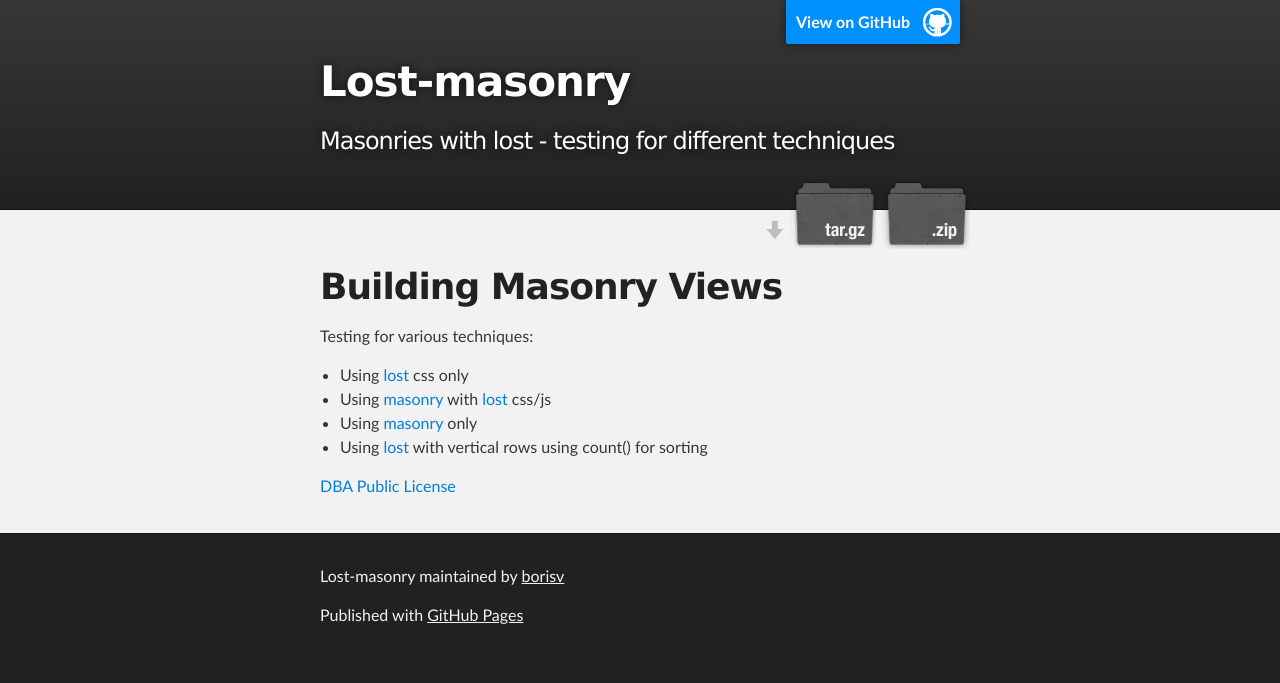
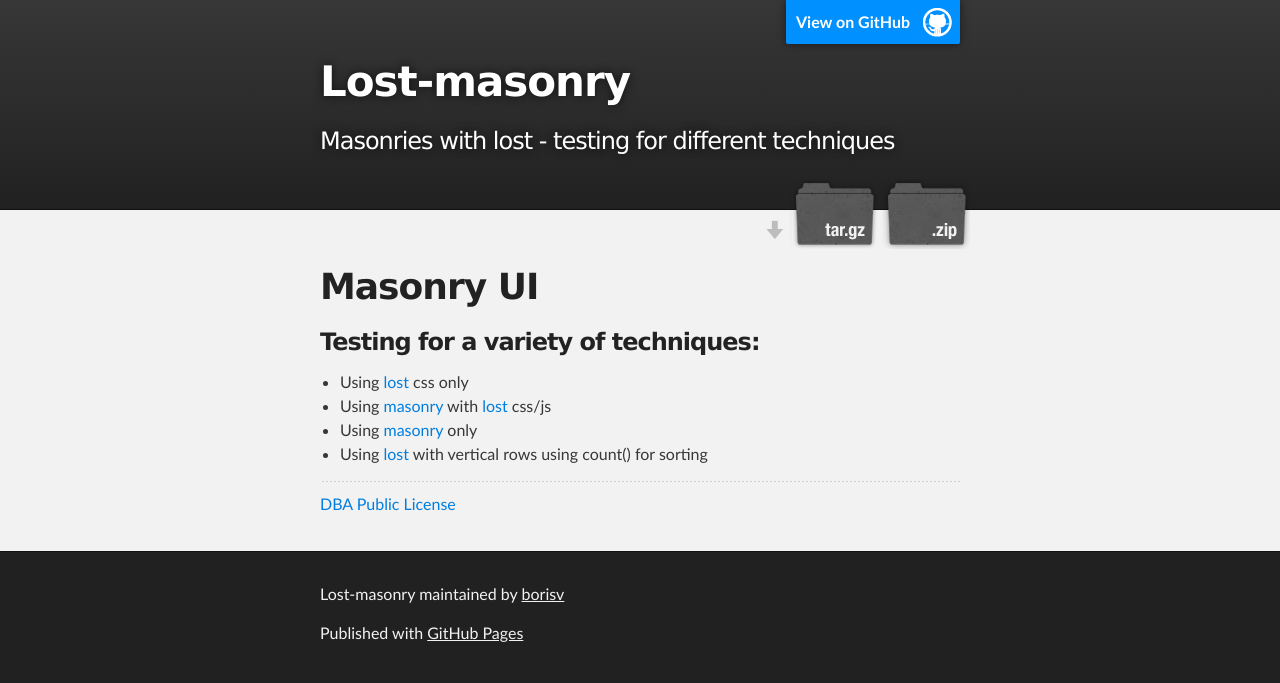
Before and after one commit to borisv/lost-masonry, a plain HTML site: page index.html in a window 1280 px wide. Drawn offline with Linux system fonts and the light colour scheme.

Commit message:
Create gh-pages branch via GitHub

```diff
--- a/index.html
+++ b/index.html
@@ -32,9 +32,10 @@
     <div id="main_content_wrap" class="outer">
       <section id="main_content" class="inner">
         <h1>
-<a id="building-masonry-views" class="anchor" href="#building-masonry-views" aria-hidden="true"><span class="octicon octicon-link"></span></a>Building Masonry Views</h1>
+<a id="masonry-ui" class="anchor" href="#masonry-ui" aria-hidden="true"><span class="octicon octicon-link"></span></a>Masonry UI</h1>
 
-<p>Testing for various techniques:</p>
+<h3>
+<a id="testing-for-a-variety-of-techniques" class="anchor" href="#testing-for-a-variety-of-techniques" aria-hidden="true"><span class="octicon octicon-link"></span></a>Testing for a variety of techniques:</h3>
 
 <ul>
 <li>Using <a href="https://github.com/corysimmons/lost">lost</a> css only</li>
@@ -43,7 +44,9 @@
 <li>Using <a href="https://github.com/corysimmons/lost">lost</a> with vertical rows using count() for sorting</li>
 </ul>
 
-<p><a href="LICENSE">DBA Public License</a></p>
+<hr>
+
+<p><a href="https://github.com/borisv/lost-masonry/LICENSE">DBA Public License</a></p>
       </section>
     </div>
 
--- a/params.json
+++ b/params.json
@@ -1 +1 @@
-{"name":"Lost-masonry","tagline":"Masonries with lost - testing for different techniques","body":"#Building Masonry Views\r\n\r\nTesting for various techniques:\r\n\r\n- Using [lost](https://github.com/corysimmons/lost) css only\r\n- Using [masonry](https://github.com/desandro/masonry) with [lost](https://github.com/corysimmons/lost) css/js\r\n- Using [masonry](https://github.com/desandro/masonry) only\r\n- Using [lost](https://github.com/corysimmons/lost) with vertical rows using count() for sorting\r\n\r\n[DBA Public License](LICENSE)","google":"","note":"Don't delete this file! It's used internally to help with page regeneration."}
+{"name":"Lost-masonry","tagline":"Masonries with lost - testing for different techniques","body":"#Masonry UI\r\n\r\n###Testing for a variety of techniques:\r\n\r\n- Using [lost](https://github.com/corysimmons/lost) css only\r\n- Using [masonry](https://github.com/desandro/masonry) with [lost](https://github.com/corysimmons/lost) css/js\r\n- Using [masonry](https://github.com/desandro/masonry) only\r\n- Using [lost](https://github.com/corysimmons/lost) with vertical rows using count() for sorting\r\n\r\n----\r\n[DBA Public License](https://github.com/borisv/lost-masonry/LICENSE)","google":"","note":"Don't delete this file! It's used internally to help with page regeneration."}
```
